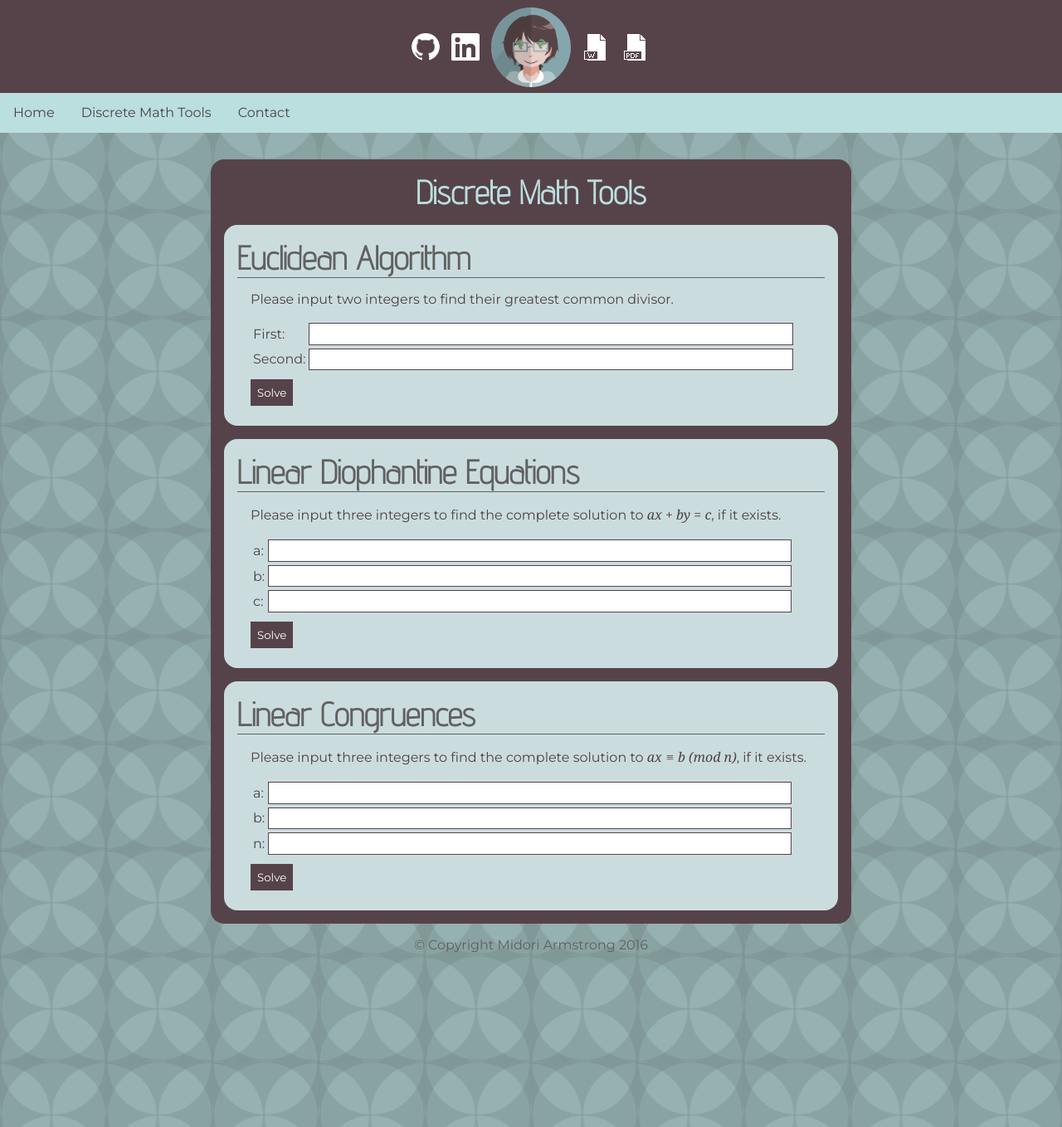
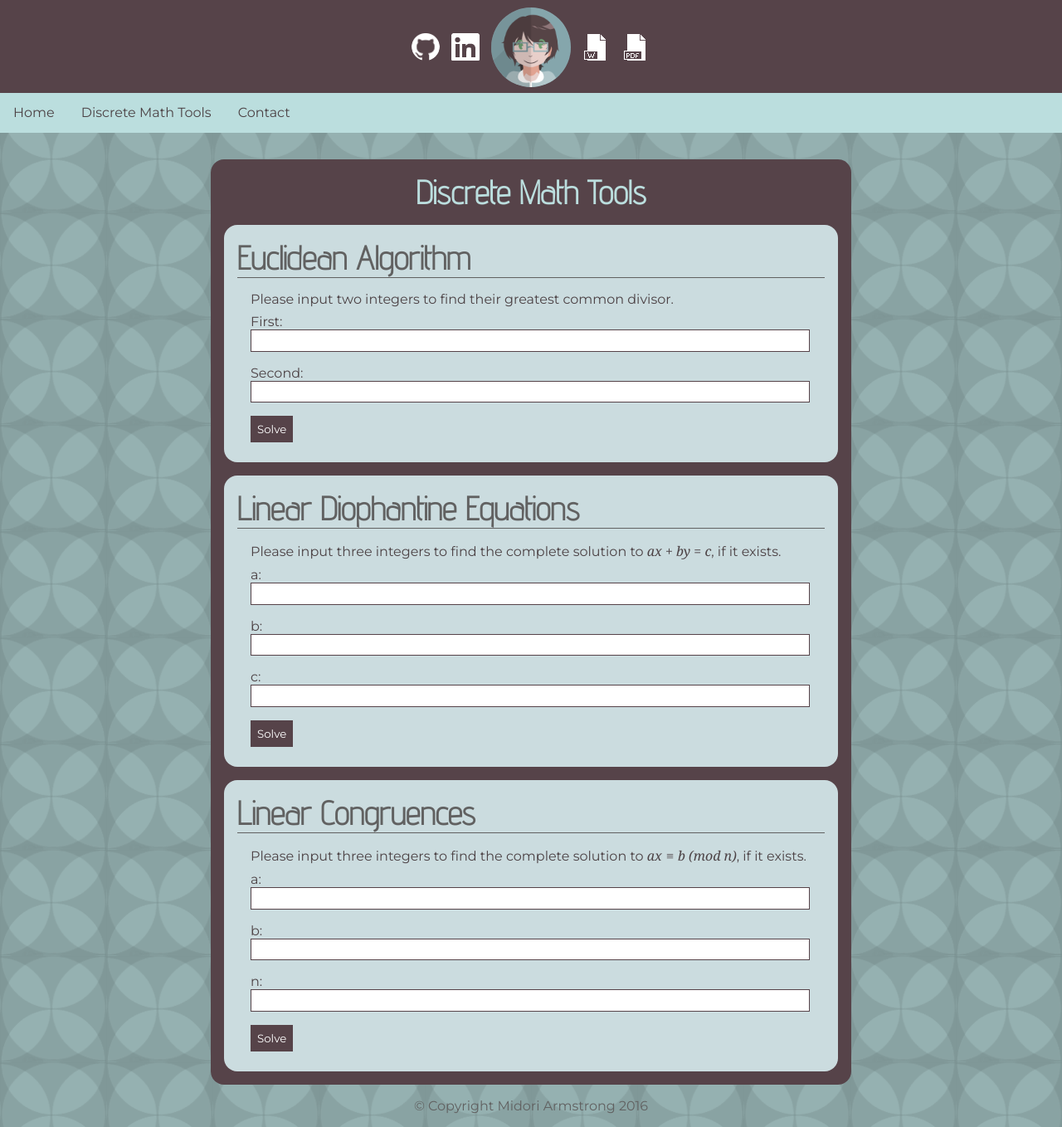
Before and after one commit to midoriarmstrong/midoriarmstrong.github.io, a Jekyll site: the page built from discrete-math/index.html, in a window 1280 px wide. Shown: the whole page at 83% size. Built offline with Jekyll 4.4.1, drawn with Linux system fonts in a browser that asks for light colours.

Commit message:
Remove all tables and fix mobile bug

```diff
--- a/css/main.sass
+++ b/css/main.sass
@@ -171,21 +171,20 @@ body
         form
           margin: 1rem 1rem 0 1rem
 
-          table
-
-            tr td:last-of-type
-              width: 100%
+          label
+            display: block
+            clear: both
+            padding: .5rem 0
 
             input, textarea
               border: .05rem solid $basedark
               font-family: sans-serif
               padding: .3rem
-              width: 95%
+              width: 98%
 
             textarea
               height: 10rem
               resize: none
-
 
         h2
           border-bottom: .05rem solid $heading
@@ -332,10 +331,11 @@ body
           margin-right: 4rem
 
         h2
-          font-size: 1.5rem
+          font-size: 1.8rem
+          margin: 0 4rem 0 .5rem
 
         h3
-          font-size: 1.2rem
+          font-size: 1.4rem
 
         form
           margin: 1.5rem 0 0 0
--- a/discrete-math/css/discrete-math.sass
+++ b/discrete-math/css/discrete-math.sass
@@ -1,6 +1,9 @@
 ---
 ---
 body main>div>section
+
+  form
+    margin-top: 0
 
   span
     display: inline-block
@@ -18,6 +21,9 @@ body main>div>section
   h4 ~ h5
     margin-top: 1rem
 
+  p
+    margin-bottom: 0
+
   >div
     display: none
 
--- a/discrete-math/index.html
+++ b/discrete-math/index.html
@@ -12,14 +12,8 @@ head: |
   <h2>Euclidean Algorithm</h2>
   <p>Please input two integers to find their greatest common divisor.</p>
   <form>
-    <table>
-      <tr>
-        <td><label for="x">First:</label></td>
-        <td><input id="x" type="number"></td></tr>
-      <tr>
-        <td><label for="y">Second:</label></td>
-        <td><input id="y" type="number"></td></tr>
-    </table>
+    <label>First:<input id="x" type="number"></label>
+    <label>Second:<input id="y" type="number"></label>
 
     <button type="button">Solve</button>
   </form>
@@ -38,17 +32,9 @@ head: |
 
   <p>Please input three integers to find the complete solution to <span><em>ax + by = c</em></span>, if it exists.</p>
   <form>
-    <table>
-      <tr>
-        <td><label for="a">a:</label></td>
-        <td><input id="a" type="number"></td></tr>
-      <tr>
-        <td><label for="b">b:</label></td>
-        <td><input id="b" type="number"></td></tr>
-      <tr>
-        <td><label for="c">c:</label></td>
-        <td><input id="c" type="number"></td></tr>
-    </table>
+    <label>a:<input id="a" type="number"></label>
+    <label>b:<input id="b" type="number"></label>
+    <label>c:<input id="c" type="number"></label>
 
     <button type="button">Solve</button>
   </form>
@@ -70,17 +56,9 @@ head: |
 
   <p>Please input three integers to find the complete solution to <span><em>ax &#x2261; b (mod n)</em></span>, if it exists.</p>
   <form>
-    <table>
-      <tr>
-        <td><label for="f">a:</label></td>
-        <td><input id="f" type="number"></td></tr>
-      <tr>
-        <td><label for="g">b:</label></td>
-        <td><input id="g" type="number"></td></tr>
-      <tr>
-        <td><label for="n">n:</label></td>
-        <td><input id="n" type="number"></td></tr>
-    </table>
+    <label>a:<input id="f" type="number"></label>
+    <label>b:<input id="g" type="number"></label>
+    <label>n:<input id="n" type="number"></label>
 
     <button type="button">Solve</button>
   </form>
--- a/js/main.js
+++ b/js/main.js
@@ -17,19 +17,37 @@ $(document).ready(function() {
     $('main > a').fadeOut();
   });
 
+  // Ouputting error/success messages for contact form.
   $('section#mail form').submit(function(e) {
     e.preventDefault();
+    var mail = $('section#mail > p');
 
     if ($('section#mail input[name="entry.731334852"]').val() != "" && $('section#mail textarea').val() != "") {
-      $('section#mail > p').removeAttr('class');
-      $('section#mail > p').text('Your message has been sent.').fadeIn();
-      $('section#mail > p').attr('class', 'success');
-      $('section#mail input').val('');
-      $('section#mail textarea').val('');
+      mail.removeAttr('class');
+      mail.text('Your message has been sent.').fadeIn();
+      mail.attr('class', 'success');
+      $('section#mail label > input, textarea').val('');
+
       this.submit();
     } else {
-      $('section#mail > p').text('Error: please fill in all required fields.').fadeIn();
-      $('section#mail > p').attr('class', 'error');
+      mail.text('Error: please fill in all required fields.').fadeIn();
+      mail.attr('class', 'error');
     }
   });
+
+  // Toggling main menu on mobile devices
+  $('header > nav > ul > li:last-of-type').click(function() {
+    var prev = $(this).prevAll();
+
+    // If menu items are hidden
+    if (prev.css('display') == 'none') {
+      prev.slideDown(); // Slide down menu items
+
+    } else {
+      prev.slideUp(function() { // Slide up menu items
+        prev.removeAttr('style'); // Remove superfluous in-line style element to prevent issues when shifting to larger display size
+      });
+    }
+  });
+
  });
```
Also changed, not shown: contact/index.html (+6 -14 lines).
